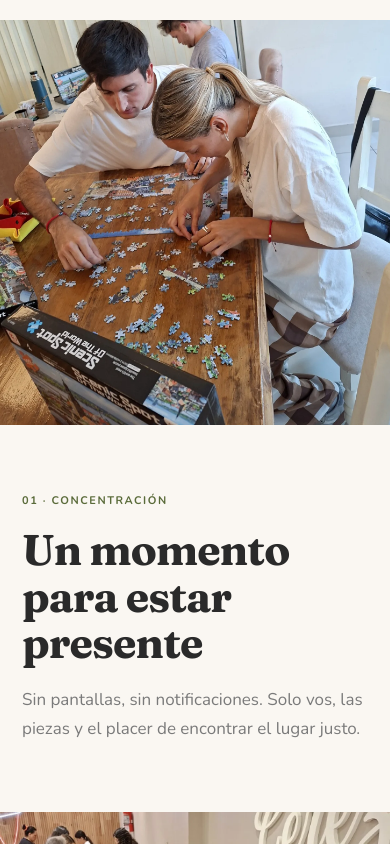
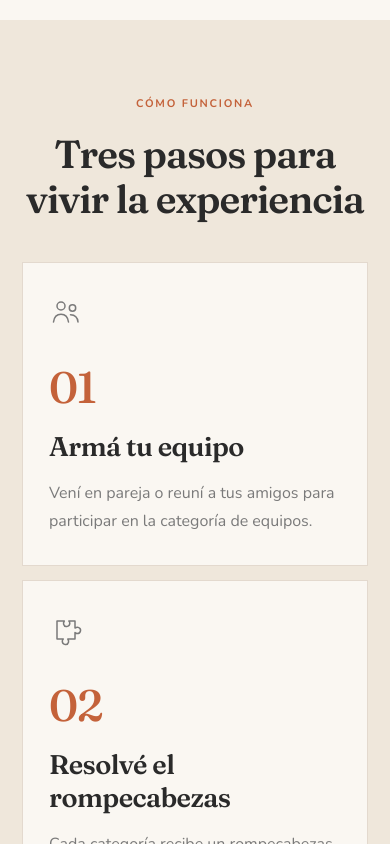
Before and after one commit to victoriamanresabr-cloud/puzzleclubsanjuan-web, a React (Vite) app: page / in a window 390 px wide. Shown: the part 1640-2484 px from the top of the page. Built offline with nearby package versions, Linux system fonts and the light colour scheme; the HTML template or start-up script is replaced by a standard one.

Commit message:
Agrega sección cómo funciona

```diff
--- a/src/App.tsx
+++ b/src/App.tsx
@@ -274,6 +274,91 @@ function ManifestoSection() {
               San Juan, Argentina
           </span>
           <div style={{ height: 1, width: 48, backgroundColor: T.warmBorder }} />
+        </div>
+      </div>
+    </section>
+  )
+}
+
+// ─── HOW IT WORKS ────────────────────────────────────────────────────────────
+function StepIcon({ step }: { step: number }) {
+  const common = { stroke: T.textMuted, strokeWidth: 1.5, strokeLinecap: 'round' as const, strokeLinejoin: 'round' as const }
+
+  if (step === 1) {
+    return (
+      <svg width="34" height="34" viewBox="0 0 34 34" fill="none" aria-hidden="true">
+        <circle cx="12" cy="11" r="4" {...common} />
+        <path d="M4.5 27c.7-5.1 3.2-7.7 7.5-7.7s6.8 2.6 7.5 7.7" {...common} />
+        <circle cx="23.5" cy="13" r="3.2" {...common} />
+        <path d="M21.5 19.8c4.6.2 7.1 2.6 7.5 7.2" {...common} />
+      </svg>
+    )
+  }
+
+  if (step === 2) {
+    return (
+      <svg width="34" height="34" viewBox="0 0 34 34" fill="none" aria-hidden="true">
+        <path d="M8 8h7.3c-.7 1.1-1 2.2-.7 3.2.5 1.7 2.2 2.7 3.9 2.2 1.4-.4 2.3-1.7 2.3-3.1 0-.9-.4-1.7-1-2.3H26v7.1c1.1-.7 2.2-1 3.2-.7 1.7.5 2.7 2.2 2.2 3.9-.4 1.4-1.7 2.3-3.1 2.3-.9 0-1.7-.4-2.3-1V26h-7.2c.7 1.1 1 2.2.7 3.2-.5 1.7-2.2 2.7-3.9 2.2-1.4-.4-2.3-1.7-2.3-3.1 0-.9.4-1.7 1-2.3H8V8Z" {...common} />
+      </svg>
+    )
+  }
+
+  return (
+    <svg width="34" height="34" viewBox="0 0 34 34" fill="none" aria-hidden="true">
+      <path d="M9 14h16l-1.2 13H10.2L9 14Z" {...common} />
+      <path d="M12 9.5h10M17 5.5v4M13.5 20h7M10.5 27.5h13" {...common} />
+    </svg>
+  )
+}
+
+function HowItWorksSection() {
+  const steps = [
+    {
+      number: '01',
+      title: 'Armá tu equipo',
+      description: 'Vení en pareja o reuní a tus amigos para participar en la categoría de equipos.',
+    },
+    {
+      number: '02',
+      title: 'Resolvé el rompecabezas',
+      description: 'Cada categoría recibe un rompecabezas asignado y, cuando empieza el cronómetro, comienza el desafío.',
+    },
+    {
+      number: '03',
+      title: 'Disfrutá la experiencia',
+      description: 'Premios, café, concentración, risas y una tarde distinta que seguramente vas a querer repetir.',
+    },
+  ]
+
+  return (
+    <section className="how-it-works-section" style={{ backgroundColor: T.creamWarm, padding: '132px 80px 136px' }}>
+      <div style={{ maxWidth: 1180, margin: '0 auto' }}>
+        <header className="how-it-works-section__header" style={{ maxWidth: 660, margin: '0 auto 64px', textAlign: 'center' }}>
+          <span style={{ display: 'block', fontFamily: font.body, fontSize: 11, fontWeight: 700, color: T.terracotta, letterSpacing: '0.16em', textTransform: 'uppercase' as const, marginBottom: 20 }}>
+            Cómo funciona
+          </span>
+          <h2 className="how-it-works-section__title" style={{ fontFamily: font.display, fontSize: 52, fontWeight: 600, color: T.charcoal, lineHeight: 1.15, letterSpacing: '-0.025em' }}>
+            Tres pasos para vivir la experiencia
+          </h2>
+        </header>
+
+        <div className="how-it-works-section__grid" style={{ display: 'grid', gridTemplateColumns: 'repeat(3, minmax(0, 1fr))', gap: 18 }}>
+          {steps.map(({ number, title, description }, index) => (
+            <article className="how-it-works-section__card" key={number} style={{ border: `1px solid ${T.warmBorder}`, padding: '42px 36px 40px', backgroundColor: T.cream }}>
+              <div style={{ height: 38, marginBottom: 32 }}>
+                <StepIcon step={index + 1} />
+              </div>
+              <div style={{ fontFamily: font.display, fontSize: 44, fontWeight: 500, color: T.terracotta, lineHeight: 1, letterSpacing: '-0.03em', marginBottom: 22 }}>
+                {number}
+              </div>
+              <h3 style={{ fontFamily: font.display, fontSize: 27, fontWeight: 600, color: T.charcoal, lineHeight: 1.2, letterSpacing: '-0.02em', marginBottom: 16 }}>
+                {title}
+              </h3>
+              <p style={{ fontFamily: font.body, fontSize: 16, fontWeight: 400, color: T.textMuted, lineHeight: 1.75 }}>
+                {description}
+              </p>
+            </article>
+          ))}
         </div>
       </div>
     </section>
@@ -609,6 +694,8 @@ export default function App() {
 
       <ManifestoSection />
 
+      <HowItWorksSection />
+
       <FullBleedPhoto
         src={IMG.fullBleed1}
         alt="Grupo de personas riendo y conectando alrededor de una mesa"
--- a/src/index.css
+++ b/src/index.css
@@ -61,6 +61,18 @@ body,
 }
 
 @media (max-width: 1024px) {
+  .how-it-works-section {
+    padding: 104px 48px !important;
+  }
+
+  .how-it-works-section__header {
+    margin-bottom: 52px !important;
+  }
+
+  .how-it-works-section__card {
+    padding: 36px 26px 34px !important;
+  }
+
   .social-proof-section {
     padding: 56px 48px 42px !important;
   }
@@ -155,6 +167,27 @@ body,
 }
 
 @media (max-width: 720px) {
+  .how-it-works-section {
+    padding: 76px 22px !important;
+  }
+
+  .how-it-works-section__header {
+    margin-bottom: 40px !important;
+  }
+
+  .how-it-works-section__title {
+    font-size: clamp(38px, 10vw, 48px) !important;
+  }
+
+  .how-it-works-section__grid {
+    grid-template-columns: 1fr !important;
+    gap: 14px !important;
+  }
+
+  .how-it-works-section__card {
+    padding: 32px 26px 30px !important;
+  }
+
   .social-proof-section {
     padding: 48px 22px 38px !important;
   }
```
